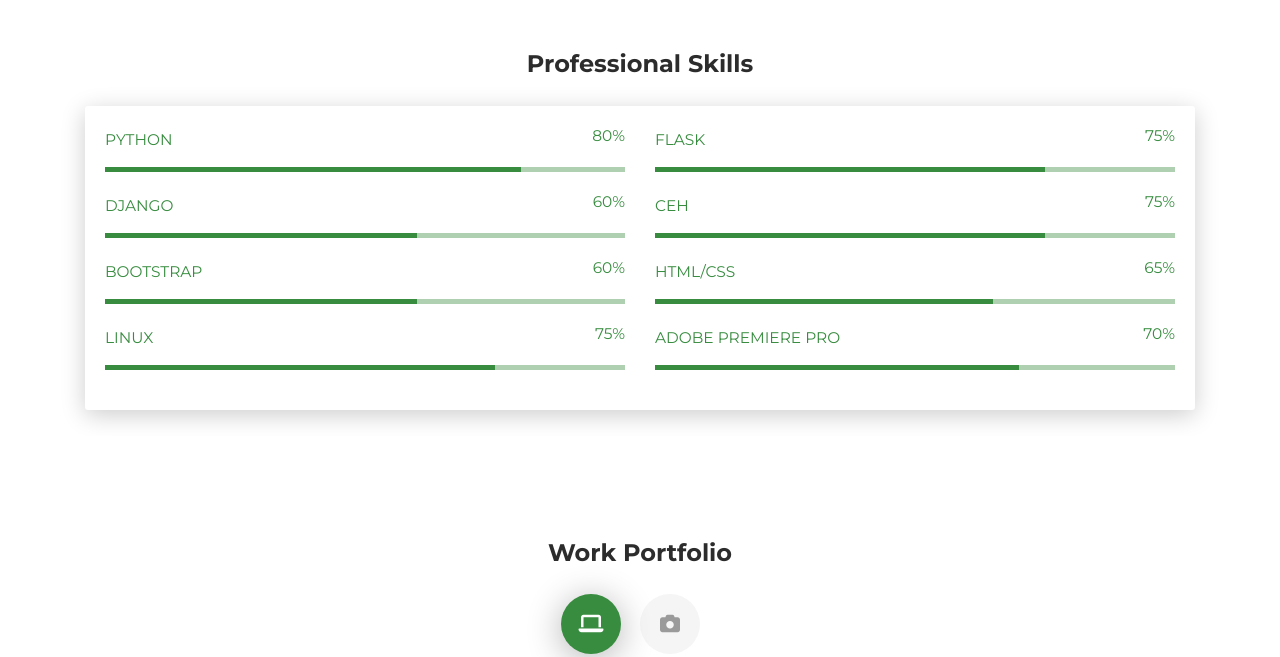
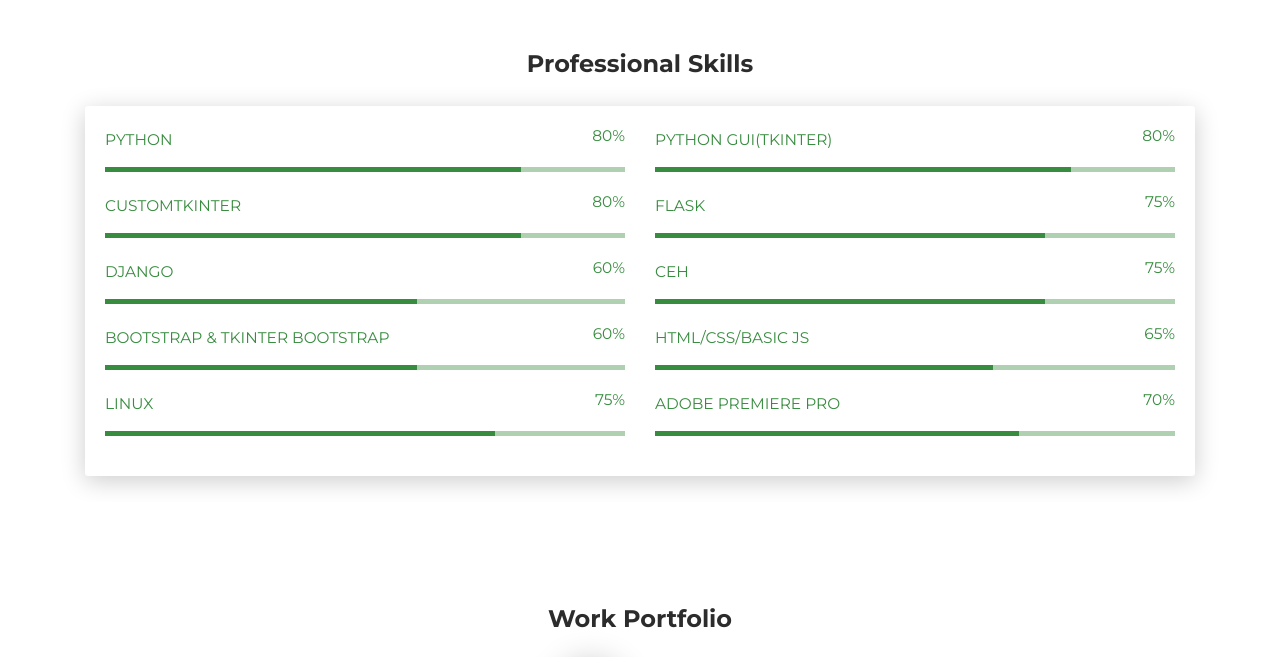
Before and after one commit to sanjayengineer121/sanjayengineer121.github.io, a plain HTML site: page index.html in a window 1280 px wide. Shown: the part 1000-1657 px from the top of the page. Drawn offline with Linux system fonts and the light colour scheme.

Commit message:
new
update profiles

```diff
--- a/index.html
+++ b/index.html
@@ -25,7 +25,7 @@
       <div class="profile-page sidebar-collapse">
         <nav class="navbar navbar-expand-lg fixed-top navbar-transparent bg-primary" color-on-scroll="400">
           <div class="container">
-            <div class="navbar-translate"><a class="navbar-brand" href="#" rel="tooltip">MY RESUME</a>
+            <div class="navbar-translate"><a class="navbar-brand" href="resume\resume.pdf" rel="tooltip">MY RESUME</a>
               <button class="navbar-toggler navbar-toggler" type="button" data-toggle="collapse" data-target="#navigation" aria-controls="navigation" aria-expanded="false" aria-label="Toggle navigation"><span class="navbar-toggler-bar bar1"></span><span class="navbar-toggler-bar bar2"></span><span class="navbar-toggler-bar bar3"></span></button>
             </div>
             <div class="collapse navbar-collapse justify-content-end" id="navigation">
@@ -123,6 +123,22 @@
             </div>
           </div>
           <div class="col-md-6">
+            <div class="progress-container progress-primary"><span class="progress-badge">Python GUI(tkinter)</span>
+              <div class="progress">
+                <div class="progress-bar progress-bar-primary" data-aos="progress-full" data-aos-offset="10" data-aos-duration="2000" role="progressbar" aria-valuenow="60" aria-valuemin="0" aria-valuemax="100" style="width: 80%;"></div><span class="progress-value">80%</span>
+              </div>
+            </div>
+          </div>
+
+          <div class="col-md-6">
+            <div class="progress-container progress-primary"><span class="progress-badge">CustomTkinter</span>
+              <div class="progress">
+                <div class="progress-bar progress-bar-primary" data-aos="progress-full" data-aos-offset="10" data-aos-duration="2000" role="progressbar" aria-valuenow="60" aria-valuemin="0" aria-valuemax="100" style="width: 80%;"></div><span class="progress-value">80%</span>
+              </div>
+            </div>
+          </div>
+
+          <div class="col-md-6">
             <div class="progress-container progress-primary"><span class="progress-badge">Flask</span>
               <div class="progress">
                 <div class="progress-bar progress-bar-primary" data-aos="progress-full" data-aos-offset="10" data-aos-duration="2000" role="progressbar" aria-valuenow="60" aria-valuemin="0" aria-valuemax="100" style="width: 75%;"></div><span class="progress-value">75%</span>
@@ -148,14 +164,14 @@
         </div>
         <div class="row">
           <div class="col-md-6">
-            <div class="progress-container progress-primary"><span class="progress-badge">Bootstrap</span>
+            <div class="progress-container progress-primary"><span class="progress-badge">Bootstrap & Tkinter Bootstrap</span>
               <div class="progress">
                 <div class="progress-bar progress-bar-primary" data-aos="progress-full" data-aos-offset="10" data-aos-duration="2000" role="progressbar" aria-valuenow="60" aria-valuemin="0" aria-valuemax="100" style="width: 60%;"></div><span class="progress-value">60%</span>
               </div>
             </div>
           </div>
           <div class="col-md-6">
-            <div class="progress-container progress-primary"><span class="progress-badge">HTML/CSS</span>
+            <div class="progress-container progress-primary"><span class="progress-badge">HTML/CSS/basic js</span>
               <div class="progress">
                 <div class="progress-bar progress-bar-primary" data-aos="progress-full" data-aos-offset="10" data-aos-duration="2000" role="progressbar" aria-valuenow="60" aria-valuemin="0" aria-valuemax="100" style="width: 65%;"></div><span class="progress-value">65%</span>
               </div>
```
